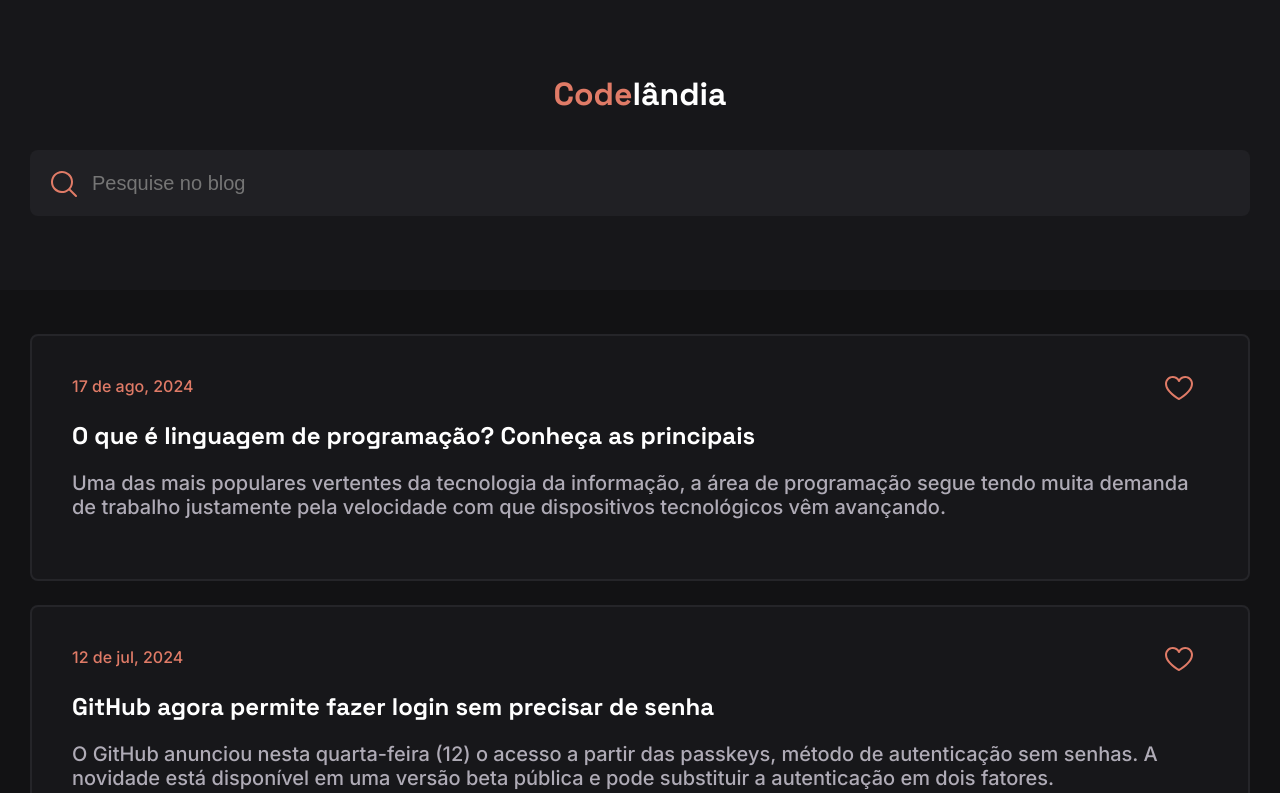
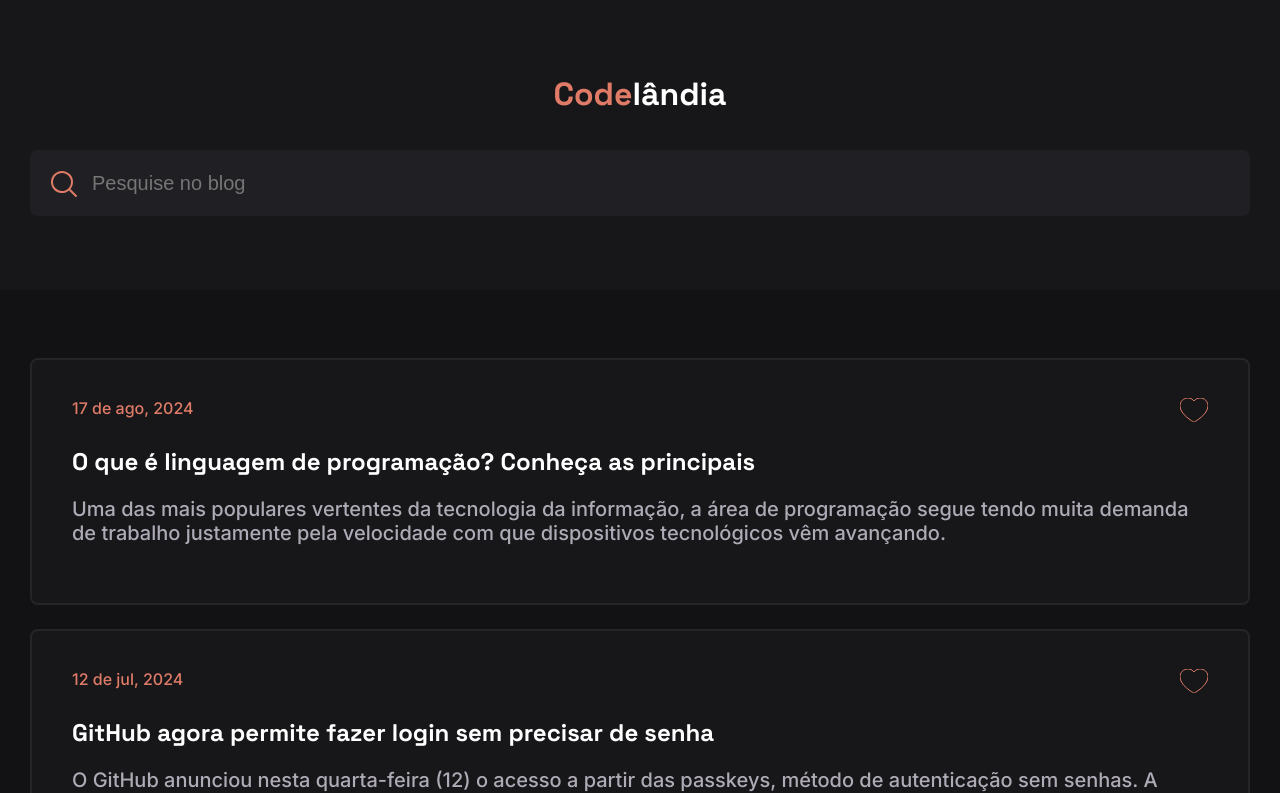
Before and after one commit to deividsonsabino/-blog-challenge, a React (Vite) app: page / in a window 1280 px wide. Shown: the top 793 px of the page. Built offline with nearby package versions, Linux system fonts and the light colour scheme.

Commit message:
:sparkle: feat: add button heart like

```diff
--- a/src/assets/Icons/index.tsx
+++ b/src/assets/Icons/index.tsx
@@ -3,11 +3,7 @@ import { SVGProps } from "react"
 export const SearchIcon = (props: SVGProps<SVGSVGElement>) => {
     return (
         <svg
-            width="27"
-            height="27"
-            viewBox="0 0 27 27"
-            fill="none"
-            xmlns="http://www.w3.org/2000/svg"
+
             {...props}
         >
             <path d="M26.7075 25.2925L20.4488 19.035C22.2628 16.8571 23.1674 14.0637 22.9743 11.2359C22.7813 8.40811 21.5054 5.76358 19.4122 3.85248C17.319 1.94137 14.5696 0.910828 11.7359 0.975228C8.90225 1.03963 6.20249 2.19401 4.19827 4.19824C2.19404 6.20246 1.03966 8.90222 0.975258 11.7359C0.910859 14.5696 1.9414 17.319 3.85251 19.4122C5.76361 21.5054 8.40814 22.7812 11.236 22.9743C14.0638 23.1674 16.8572 22.2628 19.035 20.4488L25.2925 26.7075C25.3855 26.8004 25.4958 26.8741 25.6171 26.9244C25.7385 26.9747 25.8686 27.0006 26 27.0006C26.1314 27.0006 26.2615 26.9747 26.3829 26.9244C26.5043 26.8741 26.6146 26.8004 26.7075 26.7075C26.8005 26.6146 26.8742 26.5043 26.9244 26.3829C26.9747 26.2615 27.0006 26.1314 27.0006 26C27.0006 25.8686 26.9747 25.7385 26.9244 25.6171C26.8742 25.4957 26.8005 25.3854 26.7075 25.2925ZM3.00004 12C3.00004 10.22 3.52788 8.47992 4.51681 6.99988C5.50575 5.51984 6.91136 4.36628 8.55589 3.68509C10.2004 3.00391 12.01 2.82568 13.7559 3.17294C15.5017 3.52021 17.1053 4.37738 18.364 5.63605C19.6227 6.89472 20.4798 8.49837 20.8271 10.2442C21.1744 11.99 20.9961 13.7996 20.315 15.4442C19.6338 17.0887 18.4802 18.4943 17.0002 19.4832C15.5201 20.4722 13.7801 21 12 21C9.6139 20.9974 7.32626 20.0483 5.639 18.361C3.95175 16.6738 3.00269 14.3861 3.00004 12Z" fill="#E07B67" />
@@ -18,13 +14,9 @@ export const SearchIcon = (props: SVGProps<SVGSVGElement>) => {
 export const HeartIcon = (props: SVGProps<SVGSVGElement>) => {
     return (
         <svg
-            width="58"
-            height="24"
-            viewBox="0 0 28 24"
-            xmlns="http://www.w3.org/2000/svg"
             {...props}
-        >
-            <path d="M20.25 0C17.6688 0 15.4088 1.11 14 2.98625C12.5912 1.11 10.3313 0 7.75 0C5.69528 0.00231592 3.72539 0.819575 2.27248 2.27248C0.819575 3.72539 0.00231592 5.69528 0 7.75C0 16.5 12.9738 23.5825 13.5262 23.875C13.6719 23.9533 13.8346 23.9943 14 23.9943C14.1654 23.9943 14.3281 23.9533 14.4737 23.875C15.0262 23.5825 28 16.5 28 7.75C27.9977 5.69528 27.1804 3.72539 25.7275 2.27248C24.2746 0.819575 22.3047 0.00231592 20.25 0ZM14 21.85C11.7175 20.52 2 14.4613 2 7.75C2.00198 6.22561 2.60842 4.76423 3.68633 3.68633C4.76423 2.60842 6.22561 2.00198 7.75 2C10.1812 2 12.2225 3.295 13.075 5.375C13.1503 5.55841 13.2785 5.71528 13.4432 5.82569C13.6079 5.93609 13.8017 5.99503 14 5.99503C14.1983 5.99503 14.3921 5.93609 14.5568 5.82569C14.7215 5.71528 14.8497 5.55841 14.925 5.375C15.7775 3.29125 17.8188 2 20.25 2C21.7744 2.00198 23.2358 2.60842 24.3137 3.68633C25.3916 4.76423 25.998 6.22561 26 7.75C26 14.4513 16.28 20.5188 14 21.85Z" fill="#E07B67" />
+            width="28" height="24" viewBox="0 0 28 24" fill="none" xmlns="http://www.w3.org/2000/svg">
+            <path d="M28 7.75C28 16.5 15.0262 23.5825 14.4737 23.875C14.3281 23.9533 14.1654 23.9943 14 23.9943C13.8346 23.9943 13.6719 23.9533 13.5262 23.875C12.9738 23.5825 0 16.5 0 7.75C0.00231592 5.69528 0.819575 3.72539 2.27248 2.27248C3.72539 0.819575 5.69528 0.00231592 7.75 0C10.3313 0 12.5912 1.11 14 2.98625C15.4088 1.11 17.6688 0 20.25 0C22.3047 0.00231592 24.2746 0.819575 25.7275 2.27248C27.1804 3.72539 27.9977 5.69528 28 7.75Z" stroke="#E07B67" />
         </svg>
     )
 }
--- a/src/globalStyles.ts
+++ b/src/globalStyles.ts
@@ -6,6 +6,7 @@ const GlobalStyle = createGlobalStyle`
     padding: 0;
     font-family: var(--inter);
     background-color: var(--dark-10);
+
   }
 `;
 
--- a/src/pages/Home/components/CardBlog/index.tsx
+++ b/src/pages/Home/components/CardBlog/index.tsx
@@ -1,4 +1,4 @@
-import { HeartIcon } from "../../../../assets/Icons";
+import HeartIconButton from "../HeartIconButton";
 import { Card, CardContent, CardHeader, Date, CardTitle, CardSDescription } from "./style";
 
 export interface CardBlogProps {
@@ -14,7 +14,7 @@ function CardBlog(props: CardBlogProps) {
             <CardContent>
                 <CardHeader>
                     <Date>{props.date}</Date>
-                    <HeartIcon />
+                    <HeartIconButton isLiked={props.isLiked} />
                 </CardHeader>
                 <CardTitle>
                     {props.title}
--- /dev/null
+++ b/src/pages/Home/components/HeartIconButton/index.tsx
@@ -0,0 +1,18 @@
+import { useState } from "react";
+import { Button, StyledHeartIcon } from "./style";
+
+interface HeartIconButtonProps {
+    isLiked: boolean;
+}
+
+function HeartIconButton(props: HeartIconButtonProps) {
+    const [isLiked, setIsLiked] = useState<boolean>(props.isLiked);
+
+    return (
+        <Button onClick={() => setIsLiked(!isLiked)}>
+            <StyledHeartIcon isLiked={isLiked} />
+        </Button>
+    )
+}
+
+export default HeartIconButton;
--- /dev/null
+++ b/src/pages/Home/components/HeartIconButton/style.ts
@@ -0,0 +1,18 @@
+import styled from "styled-components";
+import { HeartIcon } from "../../../../assets/Icons";
+
+export const Button = styled.button`
+    background: none;
+	color: inherit;
+	border: none;
+	padding: 0;
+	font: inherit;
+	cursor: pointer;
+	outline: none;
+
+`
+const brandColor = '#e07b67';
+
+export const StyledHeartIcon = styled(HeartIcon)<{ isLiked: boolean }>`
+    fill : ${props => (props.isLiked ? brandColor : '')};
+`
--- a/src/pages/Home/components/Input/style.ts
+++ b/src/pages/Home/components/Input/style.ts
@@ -1,19 +1,23 @@
 import styled from "styled-components";
 
 export const InputContainer = styled.div`
-display:flex;
-align-items: center;
+    //width: 100%;
+    align-items: center;
+    justify-content: center;
+    position: relative;
     svg {
+        left: 0;
         position: absolute;
-        padding:0 20px ;
+        padding: 20px;
     }
 
 `
 
 export const Input = styled.input`
+    width: 1216px;
     background-color: var(--dark-30);
     color: var(--dark-60);
-    width: 1216px;
+
     height: 64px;
 
     font-size: 20px;
@@ -26,5 +30,4 @@ export const Input = styled.input`
     border: 2px;
 
     text-indent: 60px;
-
 `
--- a/src/pages/Home/components/index.ts
+++ b/src/pages/Home/components/index.ts
@@ -1,3 +1,4 @@
 export { default as HeaderComponent } from "./Header";
 export { default as Input } from "./Input";
 export { default as CardBlog } from "./CardBlog";
+export { default as HeartIconButton} from "./HeartIconButton";
--- a/src/pages/Home/index.tsx
+++ b/src/pages/Home/index.tsx
@@ -1,4 +1,5 @@
 import { CardBlog, HeaderComponent } from "./components";
+import { PageContainer, Container } from "./style";
 
 const posts = [
     {
@@ -23,12 +24,18 @@ const posts = [
 
 function HomePage() {
     return (
-        <div>
+        <PageContainer>
             <HeaderComponent />
-            {posts.map(post =>
-                <CardBlog {...post} />
-            )}
-        </div>
+
+            <Container>
+                {posts.map(post =>
+                    <CardBlog {...post} />
+                )}
+            </Container>
+        </PageContainer>
+
+
+
     )
 }
 
--- /dev/null
+++ b/src/pages/Home/style.ts
@@ -0,0 +1,11 @@
+import styled from "styled-components";
+
+export const PageContainer = styled.div`
+    width: 100%;
+    display: flex;
+    flex-direction: column;
+`
+
+export const Container = styled.div`
+    width: 100%;
+`
```
Also changed, not shown: src/assets/Icons/HeartIcon.svg.
